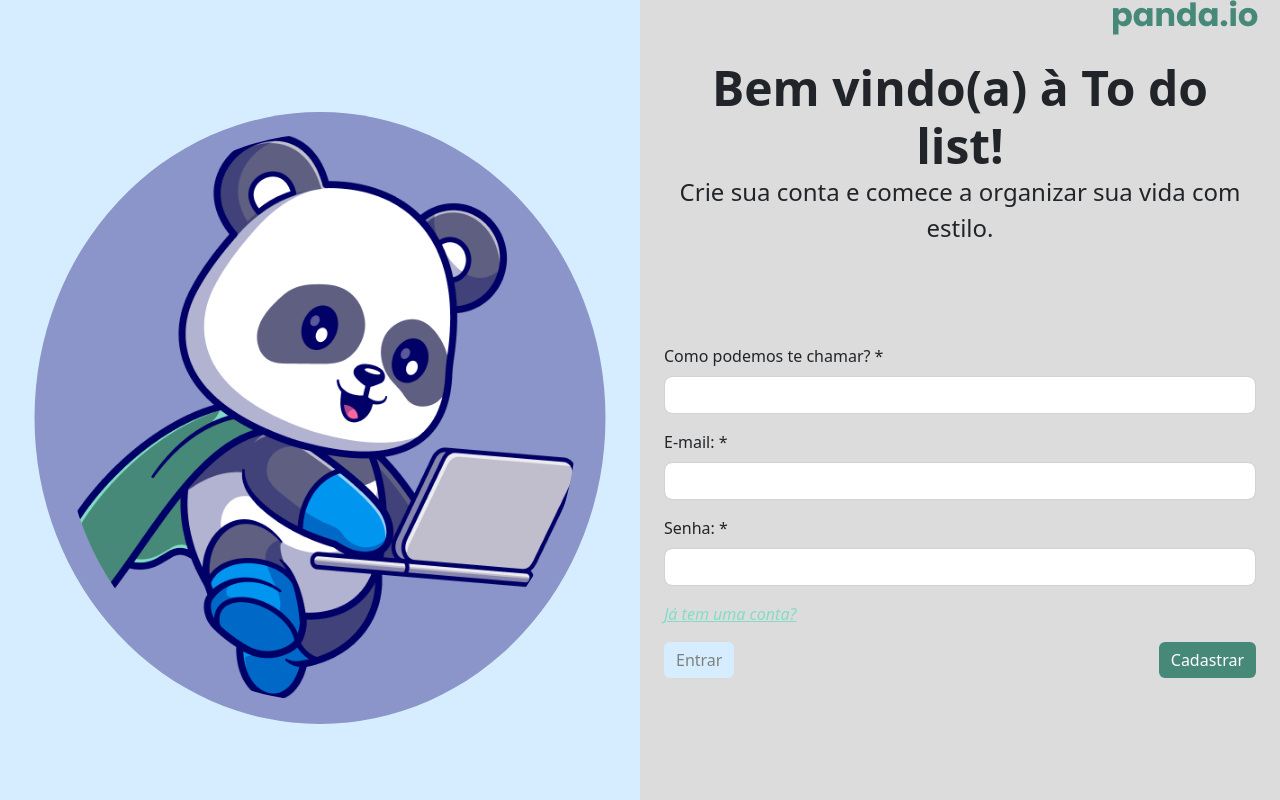
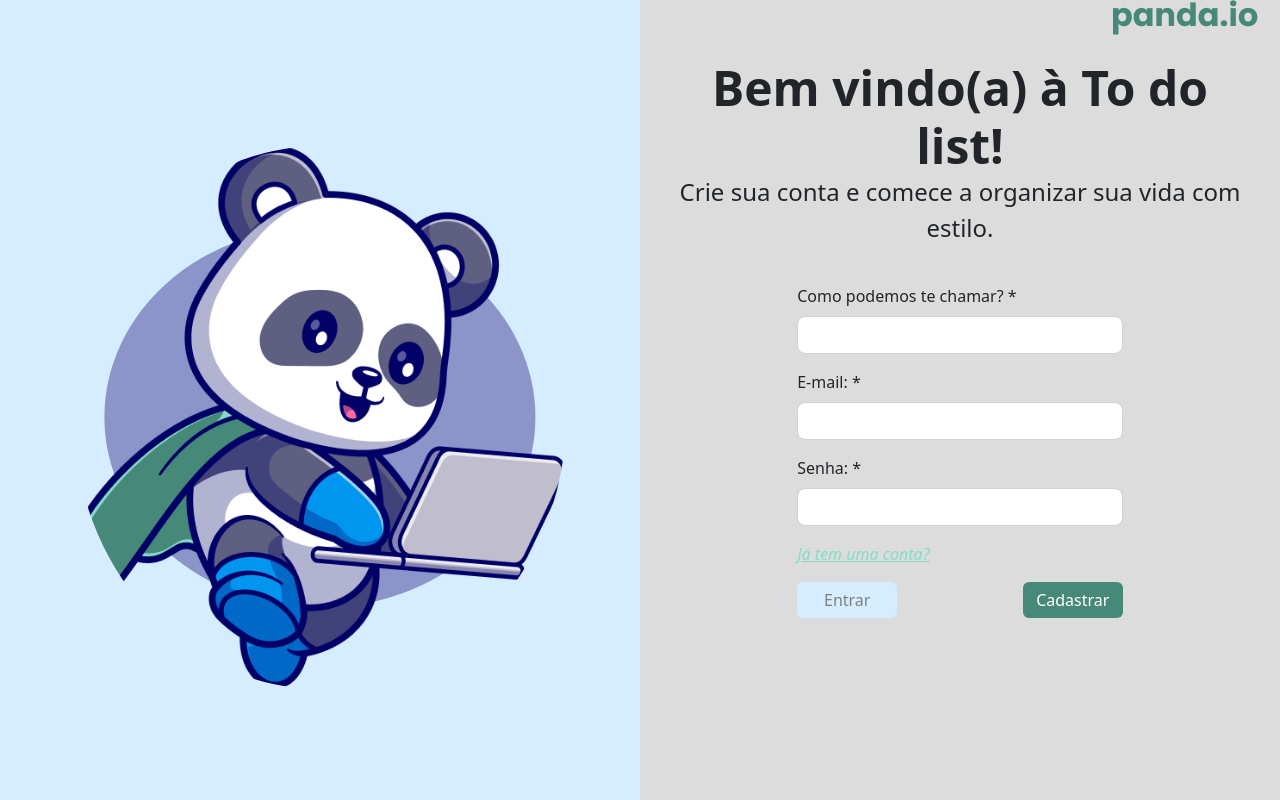
Before and after one commit to andressa-silvaa/to-do-lis-React, a React (Create React App) app: page /cadastro in a window 1280 px wide. Built offline with nearby package versions, Linux system fonts and the light colour scheme.

Commit message:
Feat: Linkagem com API

```diff
--- a/package.json
+++ b/package.json
@@ -7,6 +7,7 @@
     "@testing-library/jest-dom": "^5.17.0",
     "@testing-library/react": "^13.4.0",
     "@testing-library/user-event": "^13.5.0",
+    "axios": "^1.7.7",
     "bootstrap": "^5.3.3",
     "react": "^18.3.1",
     "react-bootstrap": "^2.10.4",
--- a/src/componentes/header/Header.js
+++ b/src/componentes/header/Header.js
@@ -1,11 +1,14 @@
 import React, { useState, useEffect, useRef } from 'react';
-import { useLocation } from 'react-router-dom';
+import { useLocation, useNavigate } from 'react-router-dom';
 import './Header.css';
 import pandaIO from '../../assets/img/panda.io.png';
 import userImg from '../../assets/img/usuario.png';
 import 'bootstrap/dist/css/bootstrap.min.css';
+import { useUser } from '../../contexto/UserContext';
 
 function Header() {
+  const { user, logout } = useUser();
+  const navigate = useNavigate();
   const location = useLocation();
   const [showMenu, setShowMenu] = useState(false);
   const menuRef = useRef(null);
@@ -20,9 +23,9 @@ function Header() {
   };
 
   const handleLogout = () => {
-    // Adicione a lógica de logout aqui
-    console.log('Deslogar');
-    setShowMenu(false); // Fecha o menu após o logout
+    logout();
+    navigate('/login');
+    setShowMenu(false);
   };
 
   const handleClickOutside = (event) => {
@@ -55,14 +58,9 @@ function Header() {
         <div className="d-flex align-items-center justify-content-between w-100">
           <img src={pandaIO} alt="Tasks Logo" className="logo-left" />
           <div className="d-flex align-items-center position-relative">
-            <h3 className="mb-0">Usuário</h3>
+            <h3 className="mb-0">{user ? user.nome : 'Visitante'}</h3>
             <div className="position-relative">
-              <img
-                src={userImg}
-                alt="Botão usuário"
-                className="logo-user ms-2 cursor-pointer"
-                onClick={handleUserClick}
-              />
+              <img src={userImg} alt="Botão usuário" className="logo-user ms-2 cursor-pointer" onClick={handleUserClick} />
               {showMenu && (
                 <div className="user-menu position-absolute" ref={menuRef}>
                   <a href="#logout" onClick={handleLogout}>Sair</a>
--- /dev/null
+++ b/src/contexto/UserContext.js
@@ -0,0 +1,21 @@
+// UserContext.js
+import React, { createContext, useState, useContext } from 'react';
+
+const UserContext = createContext();
+
+export function UserProvider({ children }) {
+  const [user, setUser] = useState(null);
+
+  const login = (userData) => setUser(userData);
+  const logout = () => setUser(null);
+
+  return (
+    <UserContext.Provider value={{ user, setUser, login, logout }}>
+      {children}
+    </UserContext.Provider>
+  );
+}
+
+export function useUser() {
+  return useContext(UserContext);
+}
--- a/src/index.js
+++ b/src/index.js
@@ -4,11 +4,16 @@ import './index.css';
 import App from './App';
 import reportWebVitals from './reportWebVitals';
 import 'bootstrap/dist/css/bootstrap.min.css';
+import { UserProvider } from './contexto/UserContext';
 
 const root = ReactDOM.createRoot(document.getElementById('root'));
+
 root.render(
   <React.StrictMode>
-    <App />
+    <UserProvider>
+      <App />
+    </UserProvider>
   </React.StrictMode>
 );
+
 reportWebVitals();
--- a/src/paginas/cadastro/Cadastro.css
+++ b/src/paginas/cadastro/Cadastro.css
@@ -11,13 +11,13 @@
 }
 
 .img-container {
-    position: relative;
-    width: auto;
-    height: 80%;
+    position: relative ;
+    width: 100% ;
+    height: auto ;
     display: flex;
     justify-content: center;
     align-items: center;
-    overflow: visible;
+    overflow: hidden;
 }
 
 .img-container::before {
@@ -25,8 +25,8 @@
     position: absolute;
     top: 50%;
     left: 50%;
-    width: 100%;
-    height: 100%;
+    width: 70%;
+    height: 70%;
     background-color: #8B95C9;
     border-radius: 50%;
     transform: translate(-50%, -50%);
@@ -34,12 +34,13 @@
 }
 
 .img-fluid {
-    position: relative;
-    width: 90%;
+    position: relative !important;
+    width: 80% !important;
     height: auto;
     border-radius: 50%;
     z-index: 1;
 }
+
 
 .form-control {
     border-radius: 0.25rem;
@@ -74,9 +75,12 @@ p {
     display: flex;
     align-items: center;
     justify-content: center;
+    position: relative;
+    top: -60px;
 }
+
 form{
-    width: 55%;
+    width: 55%!important;
 }
 .form-control {
     border-radius: 0.5rem;
@@ -95,6 +99,7 @@ button{
     border-radius: 0.5rem;
     padding: 0.5rem 1rem;
     font-weight: 600;
+    width: 100px;
     transition: background-color 0.3s ease;
 }
 .entrar{
@@ -110,9 +115,9 @@ button{
 
 .fixed-top {
     position: fixed;
-    top: 1rem; /* Ajuste conforme necessário */
-    right: 1rem; /* Ajuste conforme necessário */
-    z-index: 1050; /* Certifique-se de que está acima de outros elementos */
+    top: 1rem;
+    right: 1rem;
+    z-index: 1050;
   }
 
   .alert-dismissible .btn-close {
--- a/src/paginas/cadastro/Cadastro.js
+++ b/src/paginas/cadastro/Cadastro.js
@@ -3,6 +3,7 @@ import 'bootstrap/dist/css/bootstrap.min.css';
 import './Cadastro.css';
 import pandaImage from '../../assets/img/panda.png';
 import { useNavigate } from 'react-router-dom';
+import axios from 'axios';  // Importando axios
 
 function Cadastro() {
   const navigate = useNavigate();
@@ -63,33 +64,30 @@ function Cadastro() {
       return;
     }
 
-
     try {
       console.log('Iniciando requisição para a API...');
-      const response = await fetch('https://to-do-list-api-git-main-andressas-projects-37c54a16.vercel.app/usuario', {
-        method: 'POST',
-        headers: {
-          'Content-Type': 'application/json'
-        },
-        body: JSON.stringify({ nome, email, senha })
+      const response = await axios.post('https://to-do-list-api-eight.vercel.app/usuario', {
+        nome,
+        email,
+        senha
       });
 
-      const responseBody = await response.text();
-      if (!response.ok) {
-        if (responseBody.mensagem === 'Já existe usuário cadastrado com o e-mail informado.') {
-          console.log(responseBody)
-          setAlert({ show: true, message: responseBody.mensagem, type: 'danger' });
-        } else {
-          throw new Error('Erro ao enviar os dados: ' + response.statusText);
-        }
-        return;
+      // Supondo que a resposta é um objeto JSON com a mensagem
+      if (response.data.mensagem === 'Já existe usuário cadastrado com o e-mail informado.') {
+        setAlert({ show: true, message: response.data.mensagem, type: 'danger' });
+      } else {
+        setAlert({ show: true, message: 'Usuário cadastrado com sucesso!', type: 'success' });
+        setTimeout(() => navigate('/login'), 1000);
       }
-      console.log(responseBody)
-      setAlert({ show: true, message: 'Usuário cadastrado com sucesso!', type: 'success' });
-      setTimeout(() => navigate('/login'), 1000);
     } catch (error) {
-      console.error('Erro no fetch:', error);
-      setAlert({ show: true, message: 'Ocorreu um erro ao cadastrar: ' + error.message, type: 'danger' });
+      console.error('Erro no axios:', error);
+      if (error.response) {
+        // Exibindo mensagem de erro com base na resposta do servidor
+        setAlert({ show: true, message: 'Ocorreu um erro ao cadastrar: ' + (error.response.data.mensagem || error.message), type: 'danger' });
+      } else {
+        // Erro ao configurar a requisição ou outro erro
+        setAlert({ show: true, message: 'Ocorreu um erro ao cadastrar: ' + error.message, type: 'danger' });
+      }
     }
   };
 
--- a/src/paginas/login/Login.css
+++ b/src/paginas/login/Login.css
@@ -11,13 +11,13 @@
 }
 
 .img-container {
-    position: relative;
-    width: auto;
-    height: 80%;
+    position: relative ;
+    width: 100% ;
+    height: auto ;
     display: flex;
     justify-content: center;
     align-items: center;
-    overflow: visible;
+    overflow: hidden;
 }
 
 .img-container::before {
@@ -25,8 +25,8 @@
     position: absolute;
     top: 50%;
     left: 50%;
-    width: 100%;
-    height: 100%;
+    width: 70%;
+    height: 70%;
     background-color: #8B95C9;
     border-radius: 50%;
     transform: translate(-50%, -50%);
@@ -34,12 +34,13 @@
 }
 
 .img-fluid {
-    position: relative;
-    width: 90%;
+    position: relative !important;
+    width: 80% !important;
     height: auto;
     border-radius: 50%;
     z-index: 1;
 }
+
 
 .form-control {
     border-radius: 0.25rem;
@@ -74,9 +75,11 @@ p {
     display: flex;
     align-items: center;
     justify-content: center;
+    position: relative;
+    top: -60px;
 }
 form{
-    width: 55%;
+    width: 55%!important;
 }
 .form-control {
     border-radius: 0.5rem;
@@ -95,6 +98,7 @@ button{
     border-radius: 0.5rem;
     padding: 0.5rem 1rem;
     font-weight: 600;
+    width: 100px;
     transition: background-color 0.3s ease;
 }
 .login-cadastrar{
--- a/src/paginas/tarefas/Tarefas.js
+++ b/src/paginas/tarefas/Tarefas.js
@@ -6,6 +6,7 @@ import pendenteImg from '../../assets/img/pendente.png';
 import validoImg from '../../assets/img/valido.png';
 import '@fortawesome/fontawesome-free/css/all.min.css';
 import './Tarefas.css';
+
 
 function Tarefas() {
   const [showMenu, setShowMenu] = useState(null);
```
Also changed, not shown: src/paginas/login/Login.js (+34 -35 lines), 1 other file (tests, documents, lock files or other folders).
